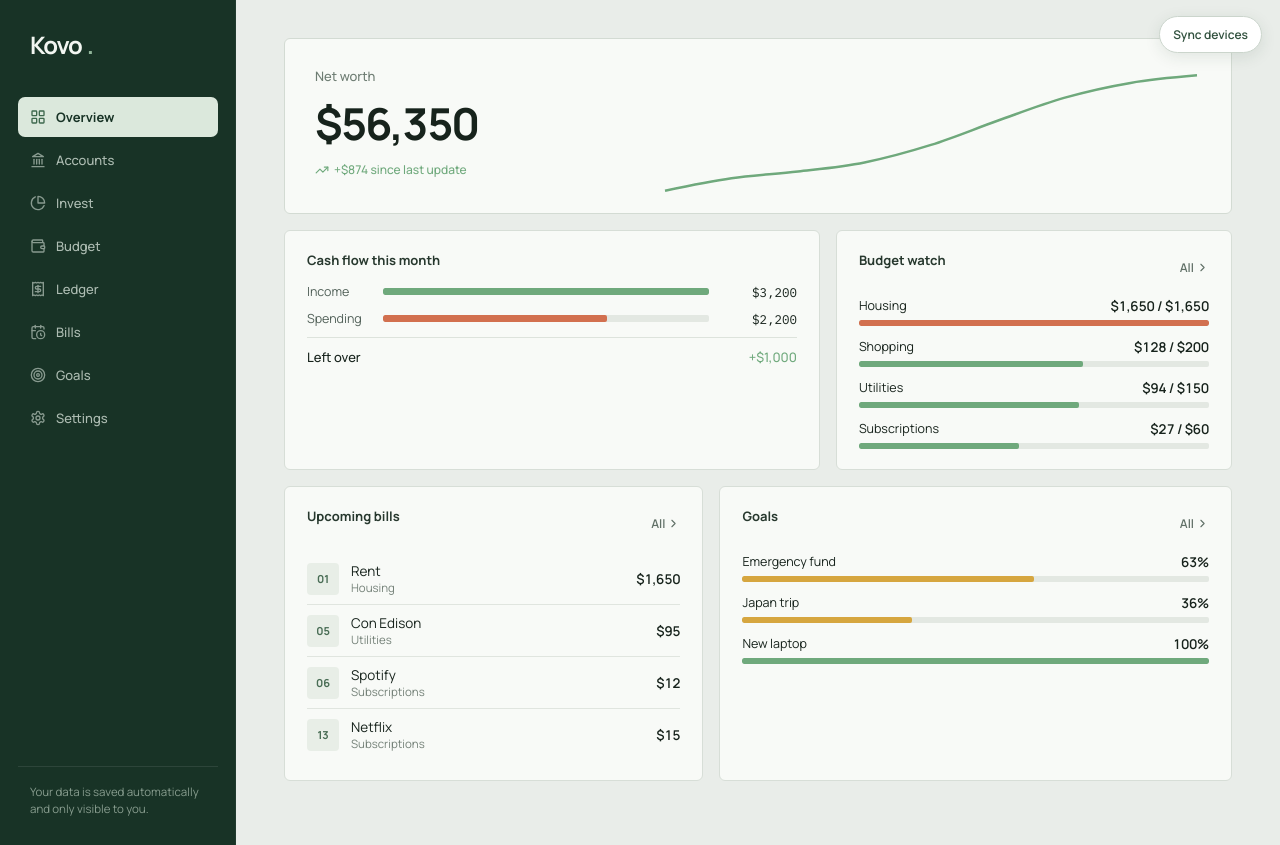
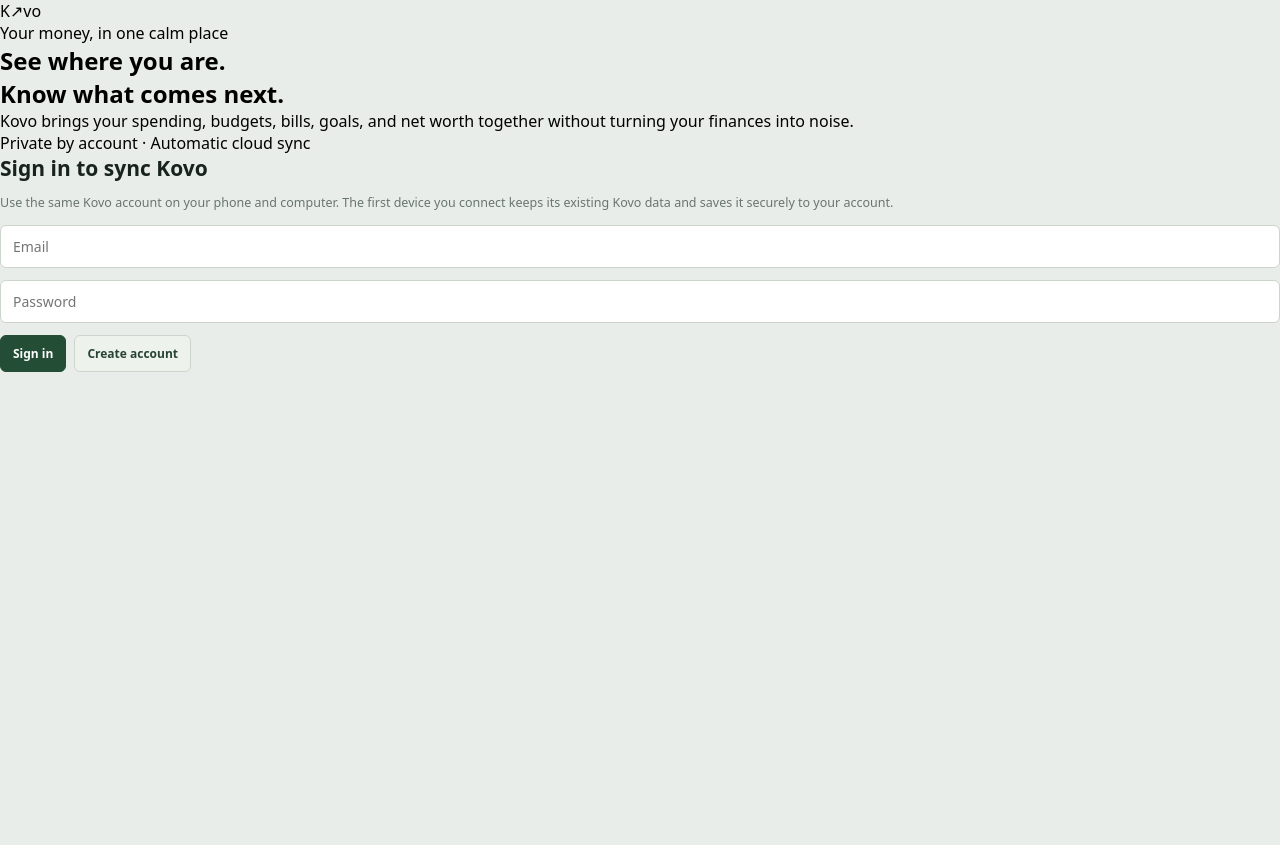
Before and after one commit to nelvoriyt-sudo/kovo, a React (Vite) app: page / in a window 1280 px wide. After the commit the page ends 800 px from the top, so only its background shows below. Built offline with nearby package versions, Linux system fonts and the light colour scheme.

Commit message:
feat: make authentication the Kovo app entry point

```diff
--- a/src/main.jsx
+++ b/src/main.jsx
@@ -9,35 +9,43 @@
 
 function CloudShell() {
   const [session, setSession] = useState(getStoredSession());
-  const [ready, setReady] = useState(!getStoredSession());
-  const [open, setOpen] = useState(false);
-  const [syncStatus, setSyncStatus] = useState(getStoredSession() ? "Connecting…" : "Sign in to sync devices");
+  const [authReady, setAuthReady] = useState(false);
+  const [accountOpen, setAccountOpen] = useState(false);
+  const [syncStatus, setSyncStatus] = useState("Opening Kovo…");
   const lastLocal = useRef(localStorage.getItem(DATA_KEY) || "");
   const lastCloudUpdate = useRef("");
   const saving = useRef(false);
 
   const connect = useCallback(async (nextSession = null) => {
+    setSyncStatus("Syncing…");
     const active = nextSession || await freshSession();
     setSession(active);
-    if (!active?.user) { setReady(true); setSyncStatus("Sign in to sync devices"); return; }
-    setSyncStatus("Syncing…");
+    if (!active?.user) {
+      setAuthReady(true);
+      setSyncStatus("Sign in required");
+      return;
+    }
     try {
       const remote = await loadCloudData(active.user.id);
       const localRaw = localStorage.getItem(DATA_KEY);
       if (remote?.data) {
-        localStorage.setItem(DATA_KEY, JSON.stringify(remote.data));
-        lastLocal.current = JSON.stringify(remote.data);
+        const remoteRaw = JSON.stringify(remote.data);
+        localStorage.setItem(DATA_KEY, remoteRaw);
+        lastLocal.current = remoteRaw;
         lastCloudUpdate.current = remote.updated_at || "";
       } else if (localRaw) {
         lastCloudUpdate.current = await saveCloudData(active.user.id, JSON.parse(localRaw)) || "";
         lastLocal.current = localRaw;
       }
-      setSyncStatus("Synced across devices");
-    } catch (e) { setSyncStatus(`Sync paused: ${e.message}`); }
-    setReady(true);
+      setSyncStatus("Synced");
+    } catch (e) {
+      setSyncStatus(`Sync paused: ${e.message}`);
+    }
+    setAuthReady(true);
   }, []);
 
   useEffect(() => { connect(); }, [connect]);
+
   useEffect(() => {
     const onAuth = () => connect();
     window.addEventListener("kovo-auth-changed", onAuth);
@@ -45,23 +53,29 @@
   }, [connect]);
 
   useEffect(() => {
-    if (!session?.user || !ready) return;
-    const timer = setInterval(async () => {
+    if (!session?.user || !authReady) return;
+    const push = async () => {
       const raw = localStorage.getItem(DATA_KEY) || "";
       if (!raw || raw === lastLocal.current || saving.current) return;
-      saving.current = true; setSyncStatus("Saving…");
+      saving.current = true;
+      setSyncStatus("Saving…");
       try {
         lastCloudUpdate.current = await saveCloudData(session.user.id, JSON.parse(raw)) || lastCloudUpdate.current;
-        lastLocal.current = raw; setSyncStatus("Synced across devices");
-      } catch (e) { setSyncStatus(`Sync paused: ${e.message}`); }
-      finally { saving.current = false; }
-    }, 1200);
+        lastLocal.current = raw;
+        setSyncStatus("Synced");
+      } catch (e) {
+        setSyncStatus(`Sync paused: ${e.message}`);
+      } finally {
+        saving.current = false;
+      }
+    };
+    const timer = setInterval(push, 900);
     return () => clearInterval(timer);
-  }, [session, ready]);
+  }, [session, authReady]);
 
   useEffect(() => {
-    if (!session?.user || !ready) return;
-    const check = async () => {
+    if (!session?.user || !authReady) return;
+    const pull = async () => {
       if (saving.current) return;
       try {
         const remote = await loadCloudData(session.user.id);
@@ -75,21 +89,52 @@
             window.location.reload();
           }
         }
-      } catch (e) { setSyncStatus(`Sync paused: ${e.message}`); }
+      } catch (e) {
+        setSyncStatus(`Sync paused: ${e.message}`);
+      }
     };
-    const timer = setInterval(check, 5000);
-    const onVisible = () => document.visibilityState === "visible" && check();
+    const timer = setInterval(pull, 4000);
+    const onVisible = () => document.visibilityState === "visible" && pull();
+    const onOnline = () => pull();
     document.addEventListener("visibilitychange", onVisible);
-    return () => { clearInterval(timer); document.removeEventListener("visibilitychange", onVisible); };
-  }, [session, ready]);
+    window.addEventListener("online", onOnline);
+    return () => {
+      clearInterval(timer);
+      document.removeEventListener("visibilitychange", onVisible);
+      window.removeEventListener("online", onOnline);
+    };
+  }, [session, authReady]);
 
-  const logout = () => { signOut(); setSession(null); setOpen(false); setSyncStatus("Sign in to sync devices"); };
+  const logout = () => {
+    signOut();
+    setSession(null);
+    setAccountOpen(false);
+    setSyncStatus("Sign in required");
+  };
 
-  if (!ready) return <div className="cloud-loading">Opening Kovo…</div>;
+  if (!authReady) return <div className="kovo-boot"><div className="auth-mark">K<span>↗</span>vo</div><div>Opening your Kovo…</div></div>;
+
+  if (!session?.user) {
+    return <main className="auth-page">
+      <section className="auth-story" aria-hidden="true">
+        <div className="auth-brand">K<span>↗</span>vo</div>
+        <div className="auth-story-copy">
+          <div className="auth-eyebrow">Your money, in one calm place</div>
+          <h1>See where you are.<br />Know what comes next.</h1>
+          <p>Kovo brings your spending, budgets, bills, goals, and net worth together without turning your finances into noise.</p>
+        </div>
+        <div className="auth-trust">Private by account · Automatic cloud sync</div>
+      </section>
+      <section className="auth-panel">
+        <CloudAccount session={session} syncStatus={syncStatus} onSignedIn={(s) => connect(s)} />
+      </section>
+    </main>;
+  }
+
   return <>
     <App />
-    <button className={`cloud-pill ${session?.user ? "connected" : ""}`} onClick={() => setOpen(true)}>{session?.user ? "● Synced" : "Sync devices"}</button>
-    {open && <div className="cloud-overlay" onMouseDown={(e) => e.target === e.currentTarget && setOpen(false)}><div className="cloud-modal"><button className="cloud-close" onClick={() => setOpen(false)} aria-label="Close">×</button><CloudAccount session={session} syncStatus={syncStatus} onSignedIn={(s) => connect(s)} onSignOut={logout} /></div></div>}
+    <button className="cloud-pill connected" onClick={() => setAccountOpen(true)} aria-label="Open Kovo account">● {syncStatus === "Synced" ? "Synced" : syncStatus}</button>
+    {accountOpen && <div className="cloud-overlay" onMouseDown={(e) => e.target === e.currentTarget && setAccountOpen(false)}><div className="cloud-modal"><button className="cloud-close" onClick={() => setAccountOpen(false)} aria-label="Close">×</button><CloudAccount session={session} syncStatus={syncStatus} onSignOut={logout} /></div></div>}
   </>;
 }
 
```
